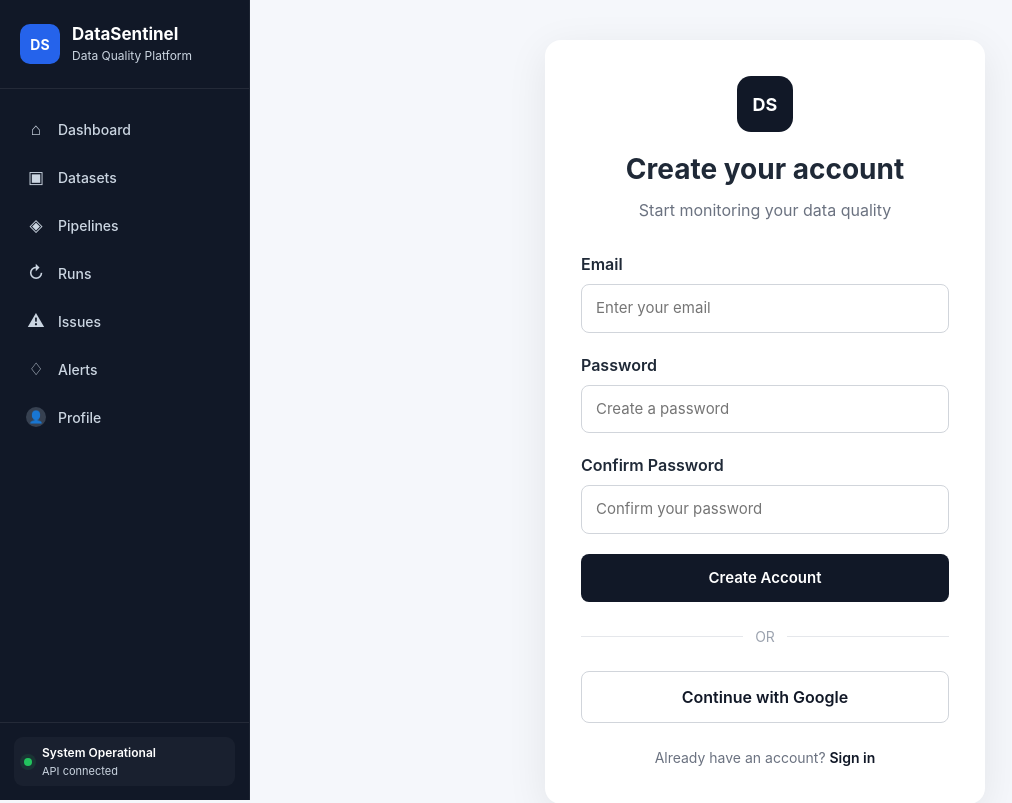
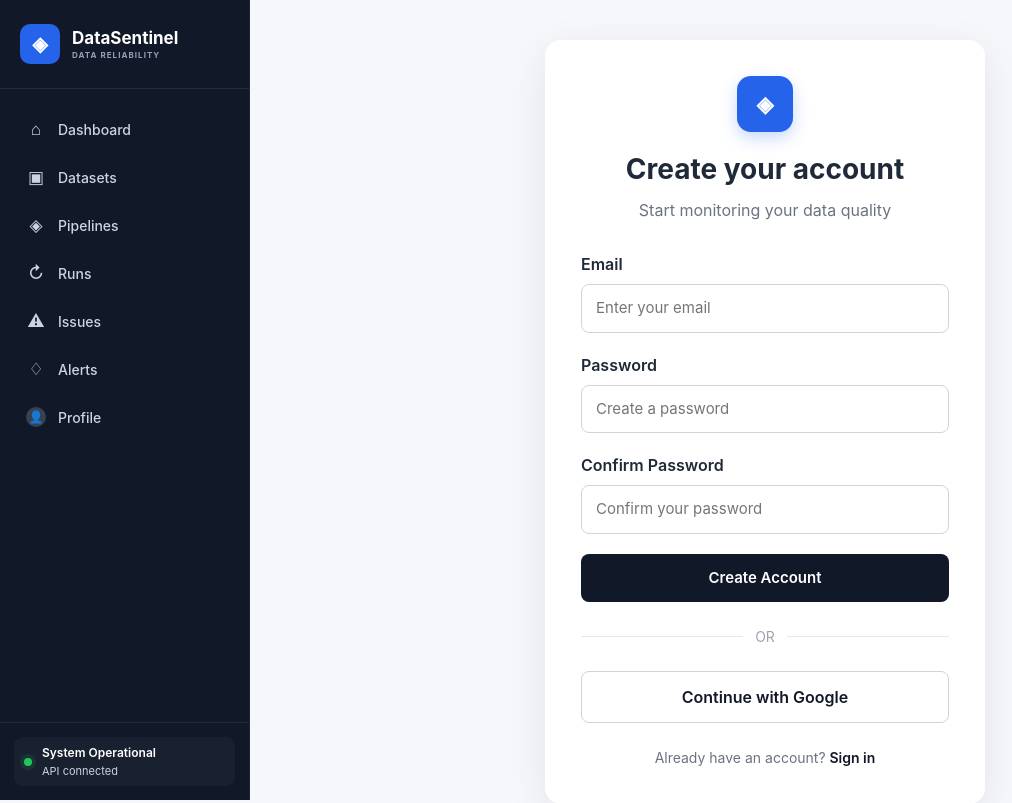
Before and after one commit to chauhan-prachi/DataSentinel, a Django app: page /accounts/signup/ in a window 1280 px wide. Shown: the top 803 px of the page, without its empty margins (0-1012 px from the left). Run offline with Django 5.2, Linux system fonts and the light colour scheme.

Commit message:
Standardize DataSentinel branding

```diff
--- a/static/css/base.css
+++ b/static/css/base.css
@@ -109,7 +109,7 @@ justify-content: center;
 border-radius: 10px;
 background: var(--primary);
 color: #ffffff;
-font-size: 14px;
+font-size: 20px;
 font-weight: 700;
 }
 
@@ -125,11 +125,13 @@ line-height: 1.2;
 }
 
 .brand span {
-display: block;
-margin-top: 4px;
-color: #cbd5e1;
-font-size: 12px;
-line-height: 1.3;
+    display: block;
+    margin-top: 2px;
+    color: #94a3b8;
+    font-size: 8px;
+    font-weight: 700;
+    line-height: 1.3;
+    letter-spacing: 0.13em;
 }
 
 .navigation {
--- a/templates/accounts/signup.html
+++ b/templates/accounts/signup.html
@@ -34,12 +34,12 @@
     align-items: center;
     justify-content: center;
     border-radius: 14px;
-        background: #111827;
+    background: #2563eb;
     color: #ffffff;
-        font-size: 18px;
+    font-size: 22px;
     font-weight: 700;
+    box-shadow: 0 6px 16px rgba(37, 99, 235, 0.25);
 }
-
     .auth-header h1 {
         margin: 0 0 8px;
         font-size: 28px;
@@ -148,7 +148,7 @@
     <div class="auth-card">
 
         <div class="auth-header">
-            <div class="auth-logo">DS</div>
+            <div class="auth-logo">◈</div>
             <h1>Create your account</h1>
             <p>Start monitoring your data quality</p>
         </div>
--- a/templates/base.html
+++ b/templates/base.html
@@ -28,13 +28,12 @@
 
             <div class="brand">
 
-                <div class="brand-icon">DS</div>
-
+            <div class="brand-icon">◈</div>
                 <div class="brand-text">
 
                     <h2>DataSentinel</h2>
 
-                    <span>Data Quality Platform</span>
+                    <span>DATA RELIABILITY</span>
 
                 </div>
 
```
Also changed, not shown: templates/accounts/login.html (+4 -3 lines). Lines whose indentation alone changed are shown as unchanged.
